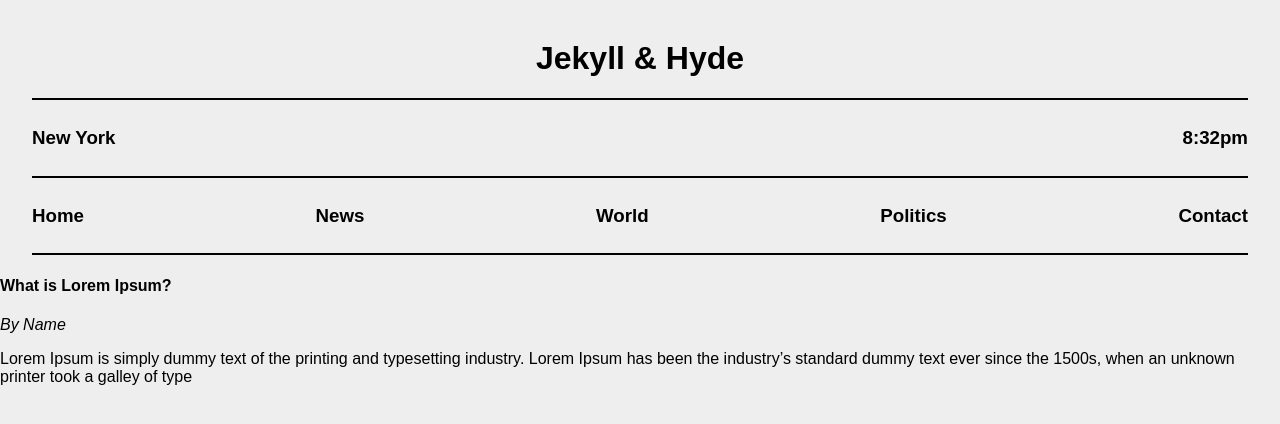
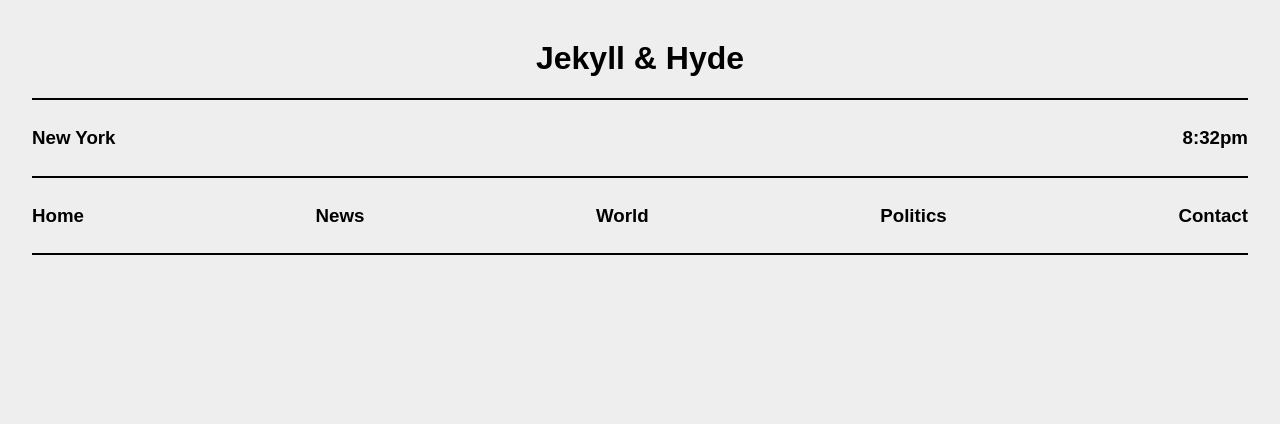
Before and after one commit to reemlifa/jekyll-and-hyde, a Jekyll site: the page built from index.md, in a window 1280 px wide. Shown: the top 424 px of the page. Built offline with Jekyll 4.4.1, drawn with Linux system fonts in a browser that asks for light colours.

```diff
--- a/index.md
+++ b/index.md
@@ -23,8 +23,8 @@ layout: default
 </div>
 ***
 
-#### What is Lorem Ipsum?
+<!-- #### What is Lorem Ipsum?
 
 _By Name_
 
-Lorem Ipsum is simply dummy text of the printing and typesetting industry. Lorem Ipsum has been the industry's standard dummy text ever since the 1500s, when an unknown printer took a galley of type
+Lorem Ipsum is simply dummy text of the printing and typesetting industry. Lorem Ipsum has been the industry's standard dummy text ever since the 1500s, when an unknown printer took a galley of type  -->
```
